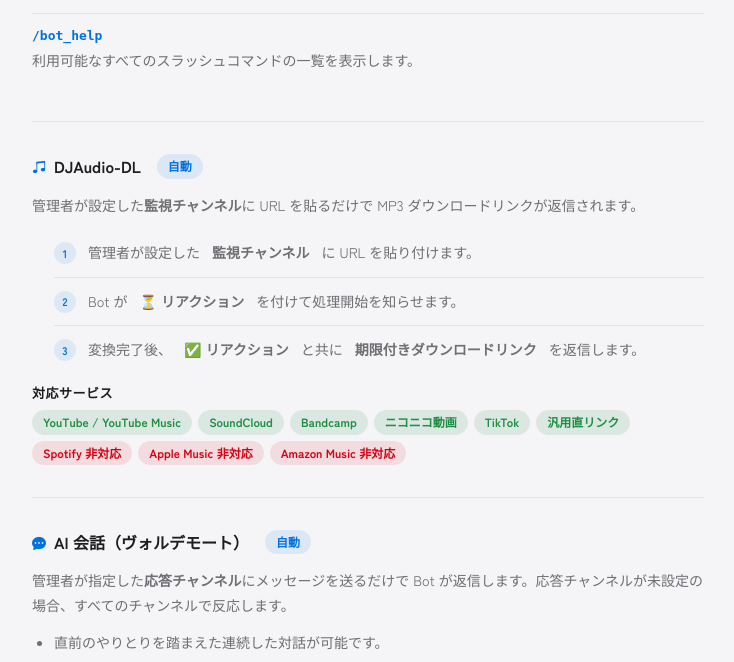
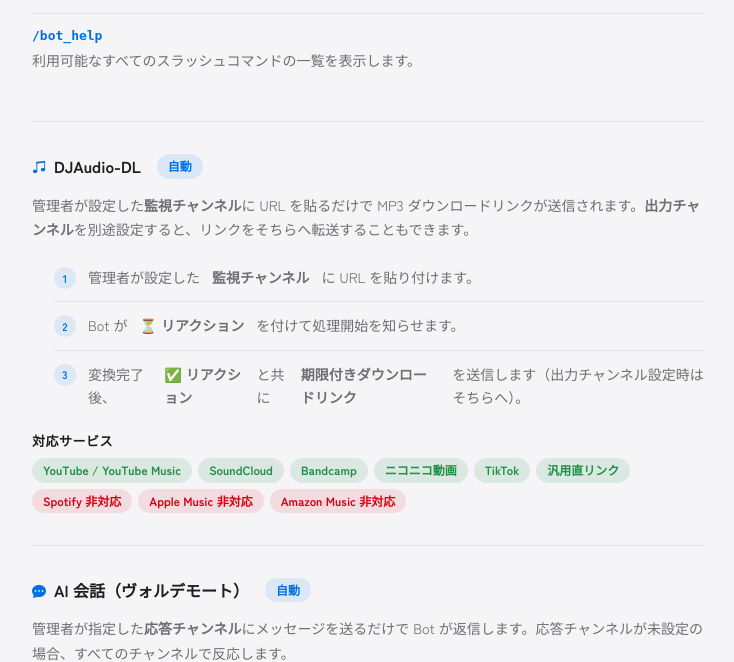
Before and after one commit to sukun-inu/SYCS-Voldemort, a Flask app: page /admin/guide in a window 1280 px wide. Shown: the part 652-1314 px from the top of the page, without its empty margins (272-1006 px from the left). Run offline with Flask 3, Linux system fonts and the light colour scheme.

Commit message:
feat: Update DJAudio-DL documentation to clarify output channel settings and message delivery

```diff
--- a/webapp_admin/templates/guide.html
+++ b/webapp_admin/templates/guide.html
@@ -81,11 +81,11 @@
   <!-- DJAudio-DL -->
   <div class="doc-section">
     <h2><i class="bi bi-music-note-beamed"></i>DJAudio-DL <span class="badge-soft accent ms-2">自動</span></h2>
-    <p>管理者が設定した<strong>監視チャンネル</strong>に URL を貼るだけで MP3 ダウンロードリンクが返信されます。</p>
+    <p>管理者が設定した<strong>監視チャンネル</strong>に URL を貼るだけで MP3 ダウンロードリンクが送信されます。<strong>出力チャンネル</strong>を別途設定すると、リンクをそちらへ転送することもできます。</p>
     <ol class="doc-steps">
       <li>管理者が設定した<strong>監視チャンネル</strong>に URL を貼り付けます。</li>
       <li>Bot が <strong>⏳ リアクション</strong>を付けて処理開始を知らせます。</li>
-      <li>変換完了後、<strong>✅ リアクション</strong>と共に<strong>期限付きダウンロードリンク</strong>を返信します。</li>
+      <li>変換完了後、<strong>✅ リアクション</strong>と共に<strong>期限付きダウンロードリンク</strong>を送信します（出力チャンネル設定時はそちらへ）。</li>
     </ol>
     <h3>対応サービス</h3>
     <div class="doc-chips">
```
Also changed, not shown: README.md.
